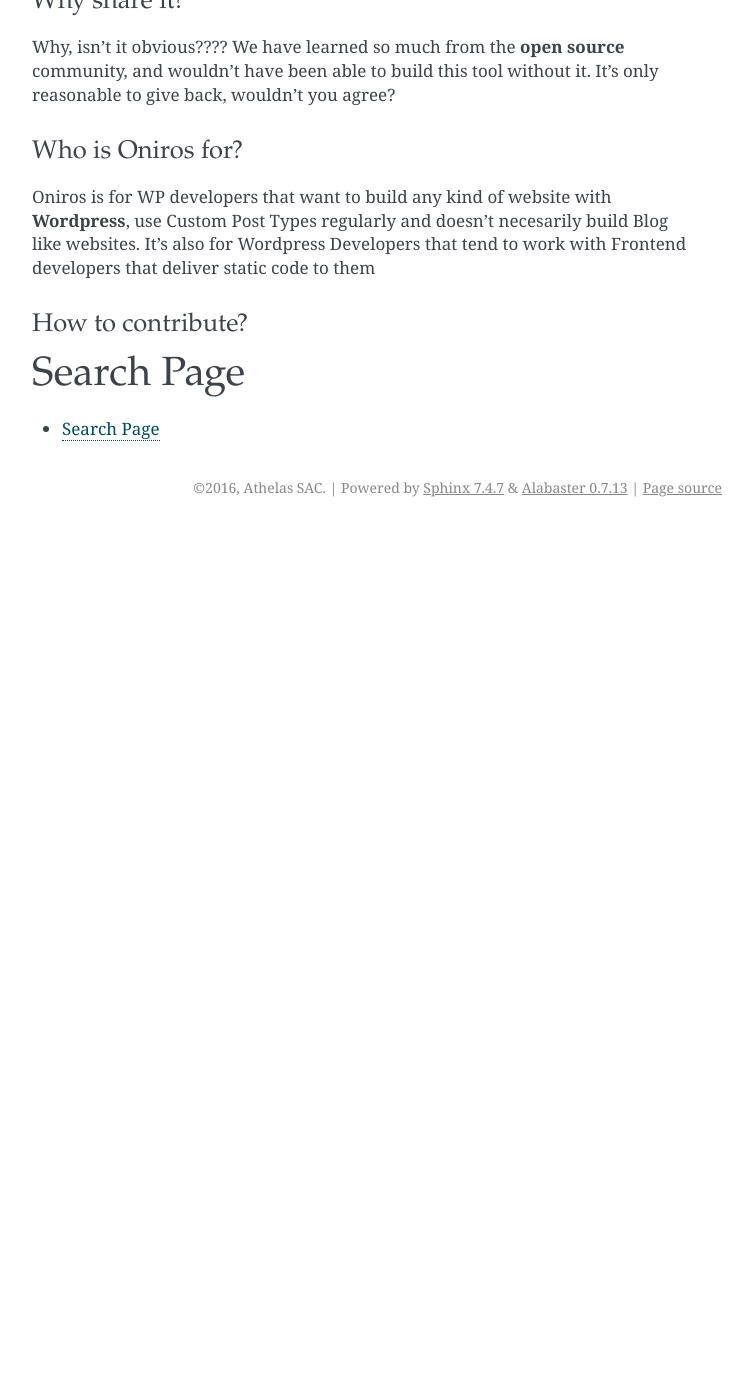
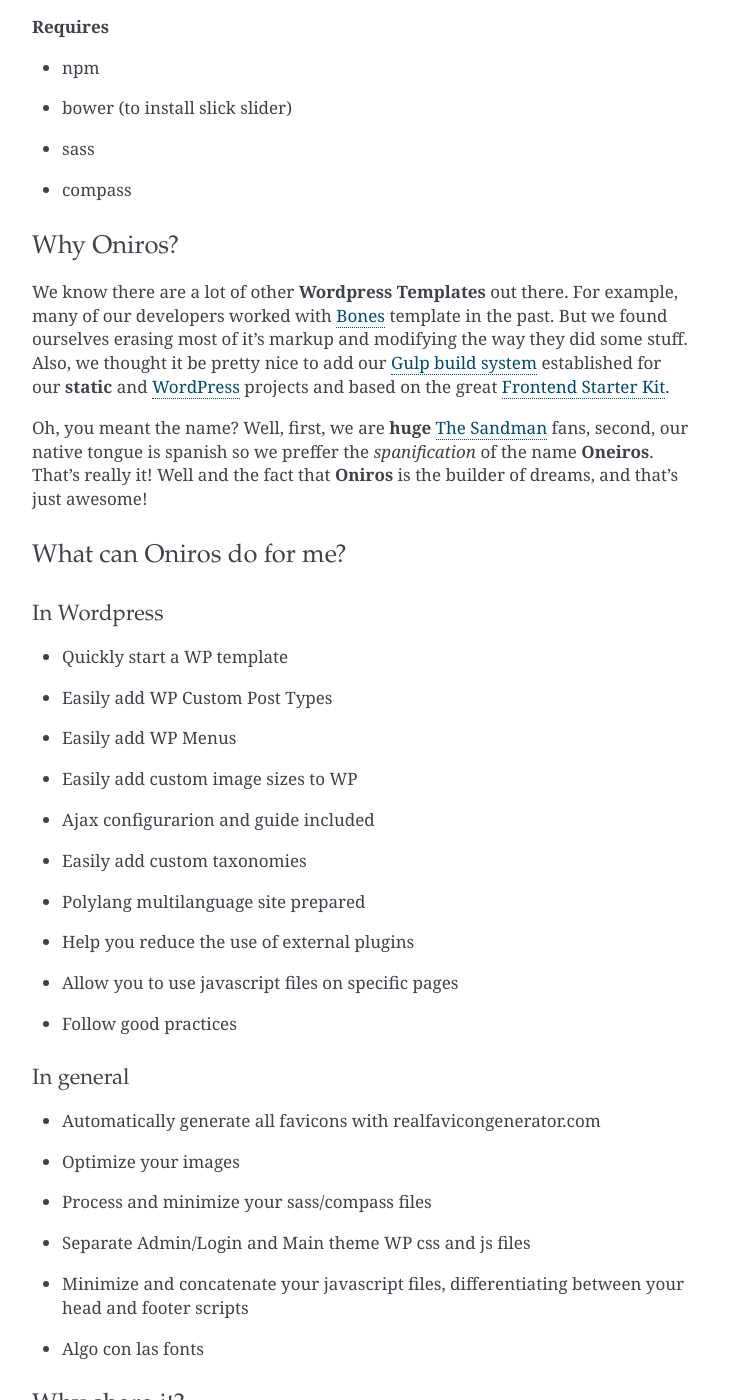
Before and after one commit to AthelasPeru/oniros, a Sphinx documentation site: the page built from docs/source/index.rst, in a window 1280 px wide and 1400 px high, scrolled down 1031 px. Shown: the whole window, without its empty margins (388-1140 px from the left). Built offline with Sphinx 7.4.7, drawn with Linux system fonts in a browser that asks for light colours; before the commit the page ends 1558 px from its top, so only the background shows below that; some of the changed text lies outside the part shown.

```diff
--- a/docs/source/index.rst
+++ b/docs/source/index.rst
@@ -32,6 +32,25 @@
 We try to cover most usecases we encounter on a daily basis, so we don't have to be searching on old folders for the solution or way to implement
 something we build for a project 2 months ago.
 
+What does it include/require to work?
++++++++++++++++++++++++++++++++++++++++++++++
+
+**Includes**
+
+- Sass structure
+- Sass Mixins
+- Compass config file
+- Gulp workflow
+- Slick Slider
+
+**Requires**
+
+- npm
+- bower (to install slick slider)
+- sass
+- compass
+
+
 Why Oniros?
 +++++++++++++++
 
@@ -39,6 +58,34 @@
 Also, we thought it be pretty nice to add our `Gulp build system <http://gulpjs.com/>`_ established for our **static** and `WordPress <http://wordpress.orgm/>`_ projects and based on the great `Frontend Starter Kit <https://github.com/beatpixel/Frontend-StarterKit>`_.
 
 Oh, you meant the name? Well, first, we are **huge** `The Sandman <http://www.vertigocomics.com/characters/the-sandman>`_ fans, second, our native tongue is spanish so we preffer the *spanification* of the name **Oneiros**. That's really it! Well and the fact that **Oniros** is the builder of dreams, and that's just awesome!
+
+What can Oniros do for me?
+++++++++++++++++++++++++++++++
+
+In Wordpress
+****************
+
+- Quickly start a WP template
+- Easily add WP Custom Post Types
+- Easily add WP Menus
+- Easily add custom image sizes to WP
+- Ajax configurarion and guide included
+- Easily add custom taxonomies
+- Polylang multilanguage site prepared
+- Help you reduce the use of external plugins
+- Allow you to use javascript files on specific pages
+- Follow good practices
+
+In general
+****************
+
+- Automatically generate all favicons with realfavicongenerator.com
+- Optimize your images
+- Process and minimize your sass/compass files
+- Separate Admin/Login and Main theme WP css and js files
+- Minimize and concatenate your javascript files, differentiating between your head and footer scripts
+- Algo con las fonts
+
 
 Why share it?
 +++++++++++++++
```
Also changed, not shown: docs/source/gulp.rst (+51 -0 lines), docs/source/workflow.rst (+11 -0 lines), AUTHORS.rst (line endings or trailing spaces), 6 other files.
